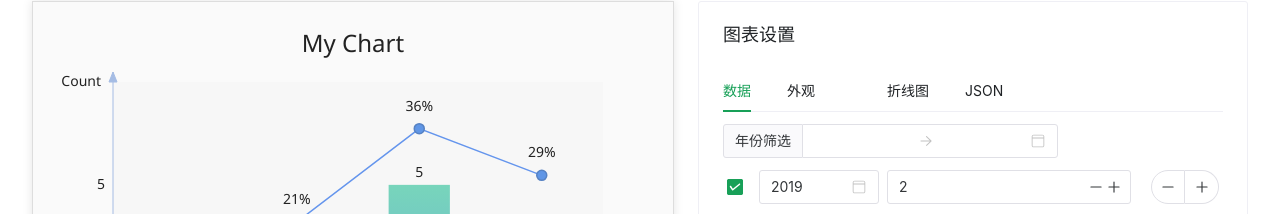
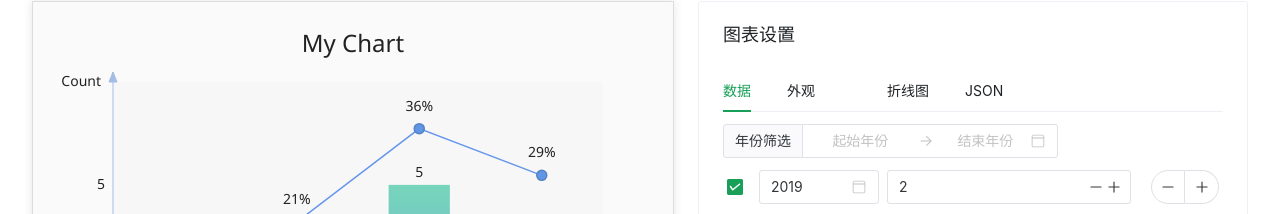
Before and after one commit to hotwords123/ChartCraft, a Vue app: page / in a window 1280 px wide. Shown: the part 95-309 px from the top of the page. Built offline with nearby package versions, Linux system fonts and the light colour scheme.

Commit message:
feat(ui): add placeholder for year filter input

```diff
--- a/src/App.vue
+++ b/src/App.vue
@@ -161,6 +161,8 @@ const DASH_OPTIONS = Object.keys(DASH_PATTERNS).map((name) => ({ label: name, va
               @confirm="applyYearFilter"
               @clear="clearYearFilter"
               type="yearrange"
+              start-placeholder="起始年份"
+              end-placeholder="结束年份"
               clearable
               class="year-filter"
             />
```
